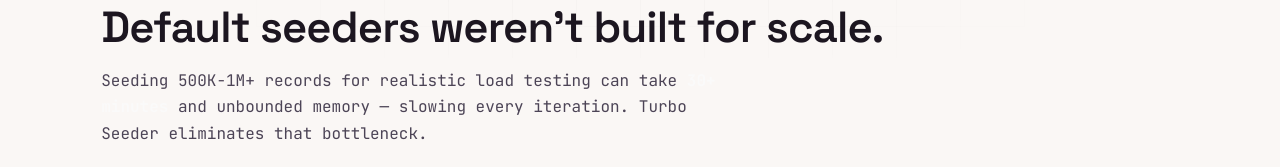
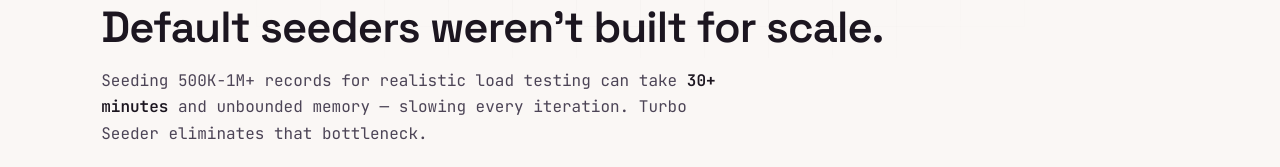
Before and after one commit to iz-ahmad/portfolio, a Next.js app: page /packages/turbo-seeder in a window 1280 px wide. Shown: the part 742-909 px from the top of the page. Built offline with nearby package versions, Linux system fonts and the light colour scheme.

Commit message:
fix: use theme-aware text color in problem section

```diff
--- a/src/components/packages/TurboSeeder/TurboProblem.tsx
+++ b/src/components/packages/TurboSeeder/TurboProblem.tsx
@@ -12,7 +12,7 @@ export function TurboProblem() {
 
       <p className="ts-problem-sub">
         Seeding 500K-1M+ records for realistic load testing can take{' '}
-        <strong style={{ color: 'var(--ink-0)' }}>30+ minutes</strong> and unbounded memory —
+        <strong style={{ color: 'var(--ts-text-0)' }}>30+ minutes</strong> and unbounded memory —
         slowing every iteration. Turbo Seeder eliminates that bottleneck.
       </p>
 
```
